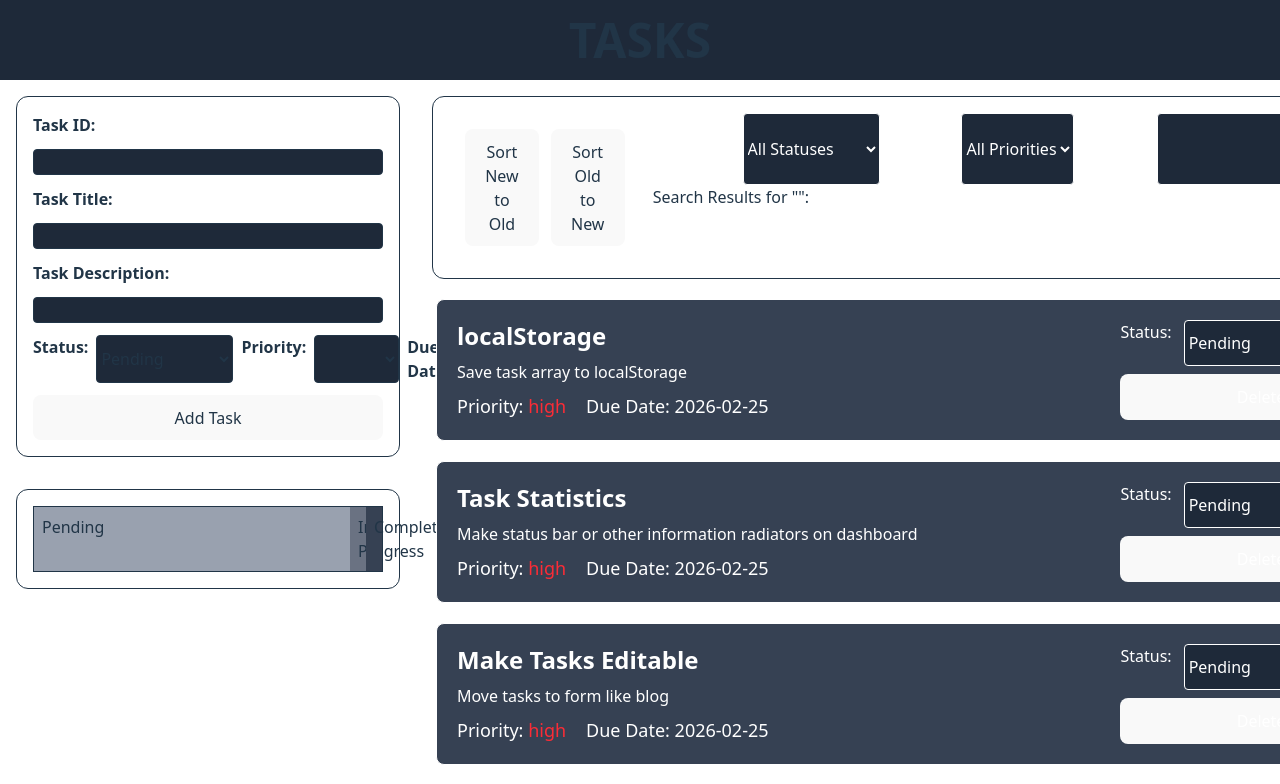
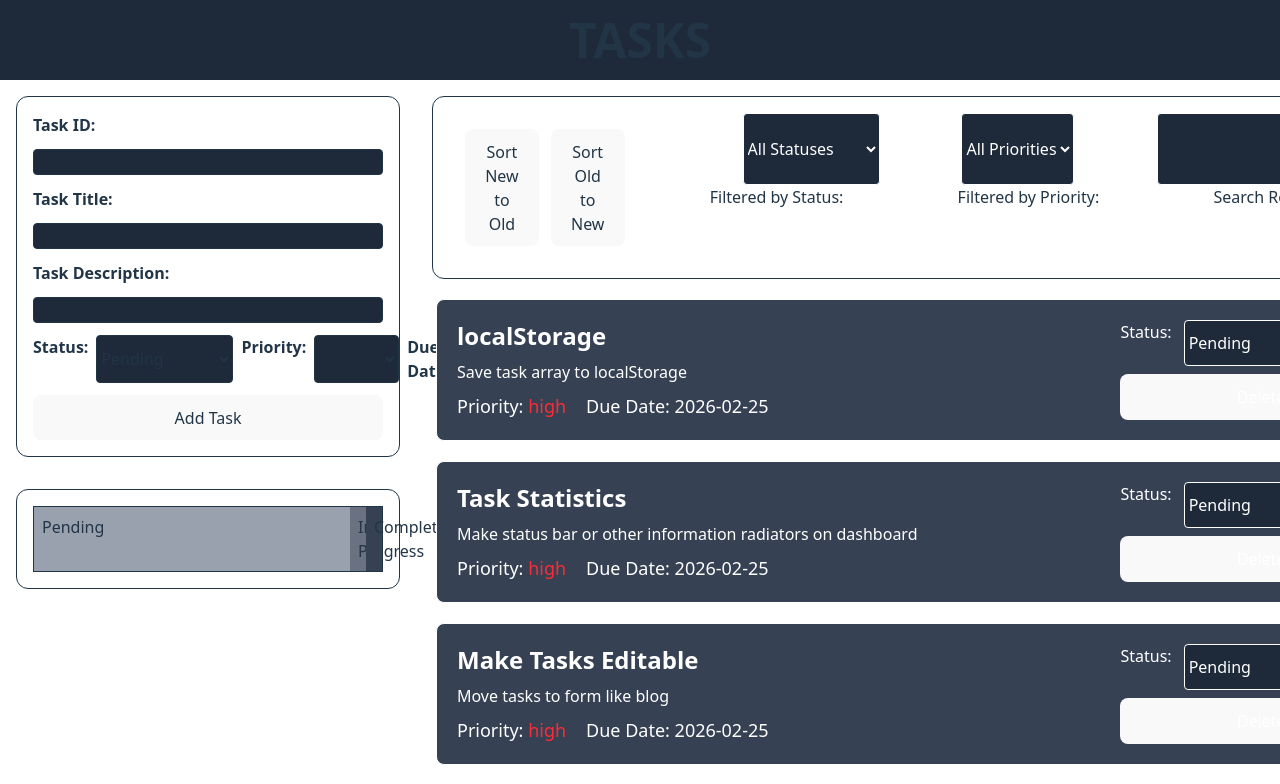
Before and after one commit to elysewelsh/sba9, a React (Vite) app: page / in a window 1280 px wide. Shown: the top 784 px of the page. Built offline with nearby package versions, Linux system fonts and the light colour scheme.

Commit message:
added current filter display

```diff
--- a/src/components/Dashboard/Dashboard.tsx
+++ b/src/components/Dashboard/Dashboard.tsx
@@ -322,7 +322,11 @@ return (
                 </div>
                 <div>
                     <TaskFilter onFilterChange={handleFilterChange}/>
-                    <p>Search Results for "{filterState.search}":</p>
+                    <div className="flex flex-row justify-around">
+                    <p className="font-medium">Filtered by Status: {filterState.status}</p>
+                    <p className="font-medium">Filtered by Priority: {filterState.priority}</p>
+                    <p className="font-medium">Search Results for: {filterState.search}</p>
+                    </div>
                 </div>
             </div>
             <TaskList tasks={filteredTasks} onStatusChange={handleStatusChange} onEdit={handleEditRequest} onDelete={handleDelete}/>
```
Also changed, not shown: 1 other file (tests, documents, lock files or other folders).
